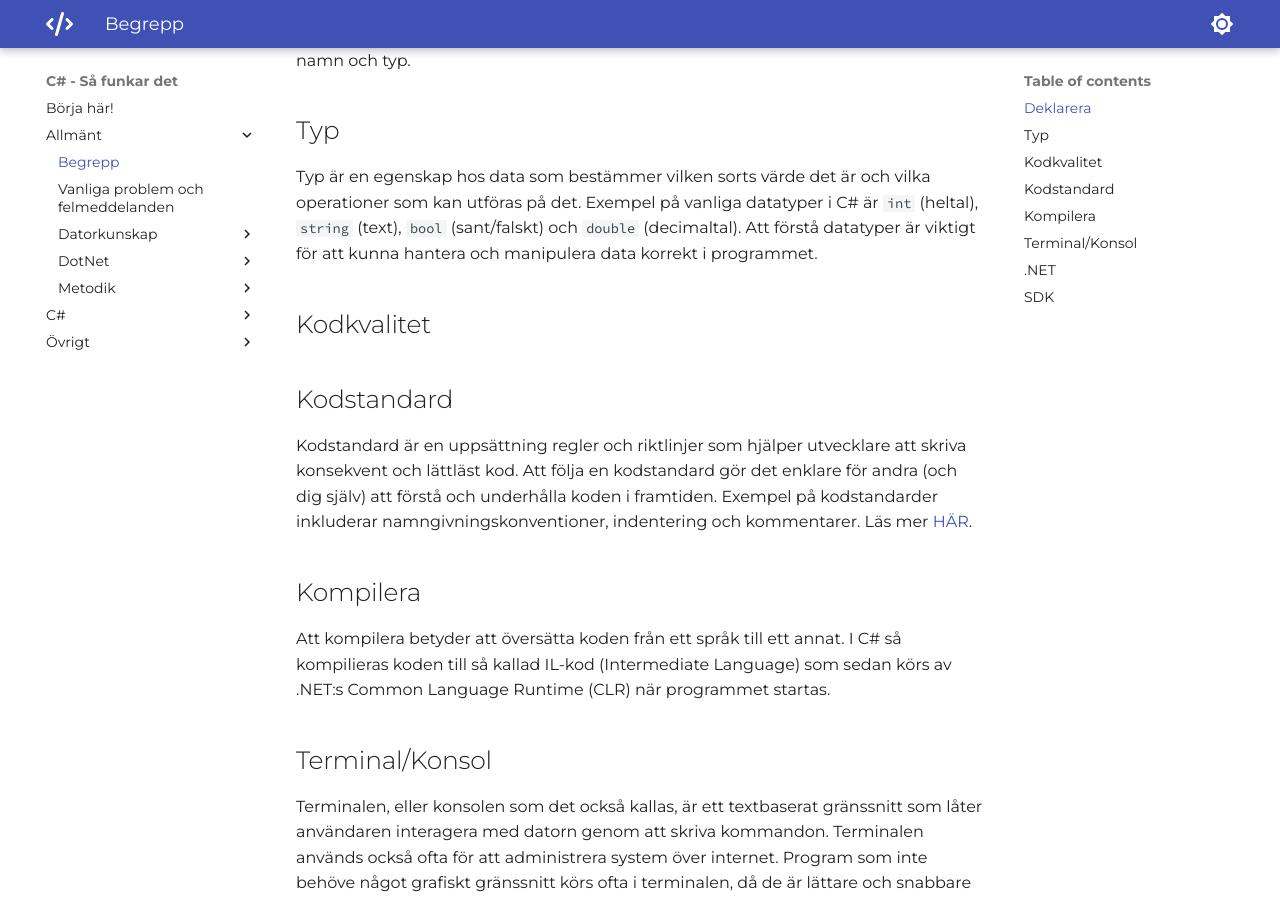
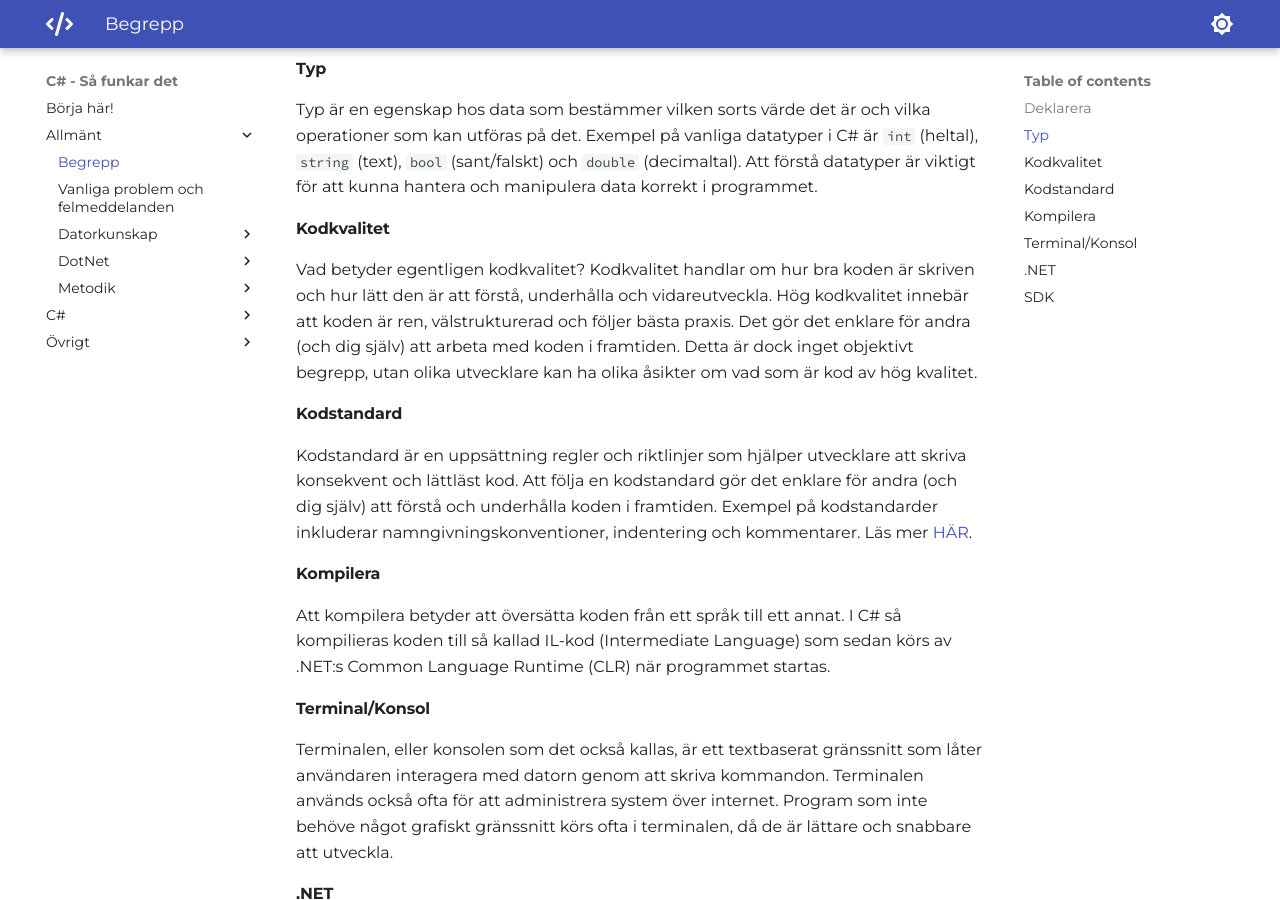
Before and after one commit to BYSuvNet/edudocs, an MkDocs documentation site: the page built from docs/Allmänt/begrepp.md, in a window 1280 px wide and 900 px high, scrolled down 351 px. Built offline with MkDocs 1.6.1 and Material for MkDocs 9.7.7, drawn with Linux system fonts in a browser that asks for light colours.

Commit message:
Fixes and stuff

```diff
--- a/docs/Allmänt/begrepp.md
+++ b/docs/Allmänt/begrepp.md
@@ -8,25 +8,26 @@ description: Vanliga begrepp inom programmering och på denna site.
 
 Det kommer dyka upp många olika begrepp när du lär dig programmera. Här är en lista på några av de vanligaste. Kommer du på något som saknas här, säg till så lägger vi till det!
 
-## Deklarera
+#### Deklarera
 Att deklarera betyder att skapa en variabel, funktion, klass eller liknande. När du deklarerar något så berättar du för kompilatorn att det finns en sak med ett visst namn och typ.
 
-## Typ
+#### Typ
 Typ är en egenskap hos data som bestämmer vilken sorts värde det är och vilka operationer som kan utföras på det. Exempel på vanliga datatyper i C# är `int` (heltal), `string` (text), `bool` (sant/falskt) och `double` (decimaltal). Att förstå datatyper är viktigt för att kunna hantera och manipulera data korrekt i programmet.
 
-## Kodkvalitet
+#### Kodkvalitet
+Vad betyder egentligen kodkvalitet? Kodkvalitet handlar om hur bra koden är skriven och hur lätt den är att förstå, underhålla och vidareutveckla. Hög kodkvalitet innebär att koden är ren, välstrukturerad och följer bästa praxis. Det gör det enklare för andra (och dig själv) att arbeta med koden i framtiden. Detta är dock inget objektivt begrepp, utan olika utvecklare kan ha olika åsikter om vad som är kod av hög kvalitet.
 
-## Kodstandard
+#### Kodstandard
 Kodstandard är en uppsättning regler och riktlinjer som hjälper utvecklare att skriva konsekvent och lättläst kod. Att följa en kodstandard gör det enklare för andra (och dig själv) att förstå och underhålla koden i framtiden. Exempel på kodstandarder inkluderar namngivningskonventioner, indentering och kommentarer. Läs mer [HÄR]().
 
-## Kompilera
+#### Kompilera
 Att kompilera betyder att översätta koden från ett språk till ett annat. I C# så kompilieras koden till så kallad IL-kod (Intermediate Language) som sedan körs av .NET:s Common Language Runtime (CLR) när programmet startas.
 
-## Terminal/Konsol
+#### Terminal/Konsol
 Terminalen, eller konsolen som det också kallas, är ett textbaserat gränssnitt som låter användaren interagera med datorn genom att skriva kommandon. Terminalen används också ofta för att administrera system över internet. Program som inte behöve något grafiskt gränssnitt körs ofta i terminalen, då de är lättare och snabbare att utveckla.
 
-## .NET
+#### .NET
 .NET är en plattform för att bygga och köra applikationer. Den inkluderar ett stort bibliotek av förbyggda funktioner och verktyg som gör det enklare att utveckla programvara. .NET utvecklas av Microsoft och är öppen källkod.
 
-## SDK
+#### SDK
 SDK står för Software Development Kit och är en samling verktyg och bibliotek som behövs för att utveckla applikationer i ett specifikt programmeringsspråk eller för en specifik plattform.
--- a/mkdocs.yml
+++ b/mkdocs.yml
@@ -1,5 +1,5 @@
 site_name: C# - Så funkar det
-site_url: https://bysuvnet.github.io/edudocs
+# site_url: https://bysuvnet.github.io/edudocs BORGTTAGET FÖR ATT INTE GENERERA sitemap.xml som sökmotorer använder
 theme:
   features:
     # - navigation.sections
@@ -12,6 +12,7 @@ theme:
     # - navigation.path
     # - navigation.tabs
   name: material
+  custom_dir: overrides
   font:
     text: Montserrat
     code: Source Code Pro
--- /dev/null
+++ b/overrides/main.html
@@ -0,0 +1,4 @@
+{% extends "base.html" %}
+{% block extrahead %}
+  <meta name="robots" content="noindex, nofollow, noarchive">
+{% endblock %}
```
Also changed, not shown: docs/Allmänt/Datorkunskap/console.md (+1 -20 lines), docs/Allmänt/index.md (+7 -1 lines), docs/Allmänt/DotNet/index.md (added).
